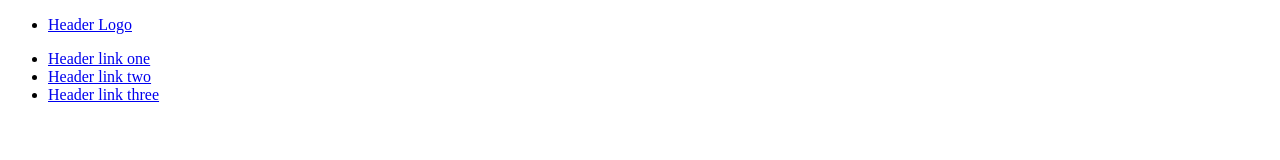
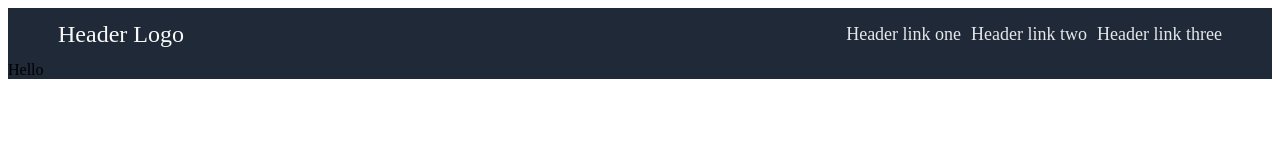
Before and after one commit to gooeymonster/landing-page, a plain HTML site: page index.html in a window 1280 px wide. Drawn offline with Linux system fonts and the light colour scheme.

Commit message:
Created header, also added css rules for header, starting to work on Hero

```diff
--- a/index.html
+++ b/index.html
@@ -4,19 +4,22 @@
     <meta charset="UTF-8">
     <meta http-equiv="X-UA-Compatible" content="IE=edge">
     <meta name="viewport" content="width=device-width, initial-scale=1.0">
-    <link rel="stylesheet" href="/style/style.css">
+    <link rel="stylesheet" href="style/style.css">
     <title>Document</title>
 </head>
 <body>
     <div class="header">
-        <ul class="left-link">
-            <li><a href="index.html">Header Logo</a></li>
-        </ul>
+        <div class="left-link">
+            <a href="index.html">Header Logo</a>
+        </div>
         <ul class="right-links">
             <li><a href="google.com">Header link one</a></li>
             <li><a href="google.com">Header link two</a></li>
             <li><a href="google.com">Header link three</a></li>
         </ul>
     </div>
+    <div class="hero">
+        Hello
+    </div>
 </body>
 </html>
--- a/style/style.css
+++ b/style/style.css
@@ -0,0 +1,38 @@
+.header{
+    background-color: #1F2937;
+    display: flex;
+    justify-content: space-between;
+}
+
+.left-link{
+    display: flex;
+    justify-content: center;
+    align-items: center;
+    padding-left: 50px;
+}
+
+.left-link a{
+    text-decoration: none;
+    font-size: 24px;
+    color: #F9FAF8
+}
+
+.right-links{
+    display: flex;
+    gap: 10px;
+    padding-right: 50px;
+}
+
+.right-links a{
+    text-decoration: none;
+    font-size: 18px;
+    color: #E5E7EB;
+}
+
+ul{
+    list-style: none;
+}
+
+.hero{
+    background-color: #1F2937;
+}
```
